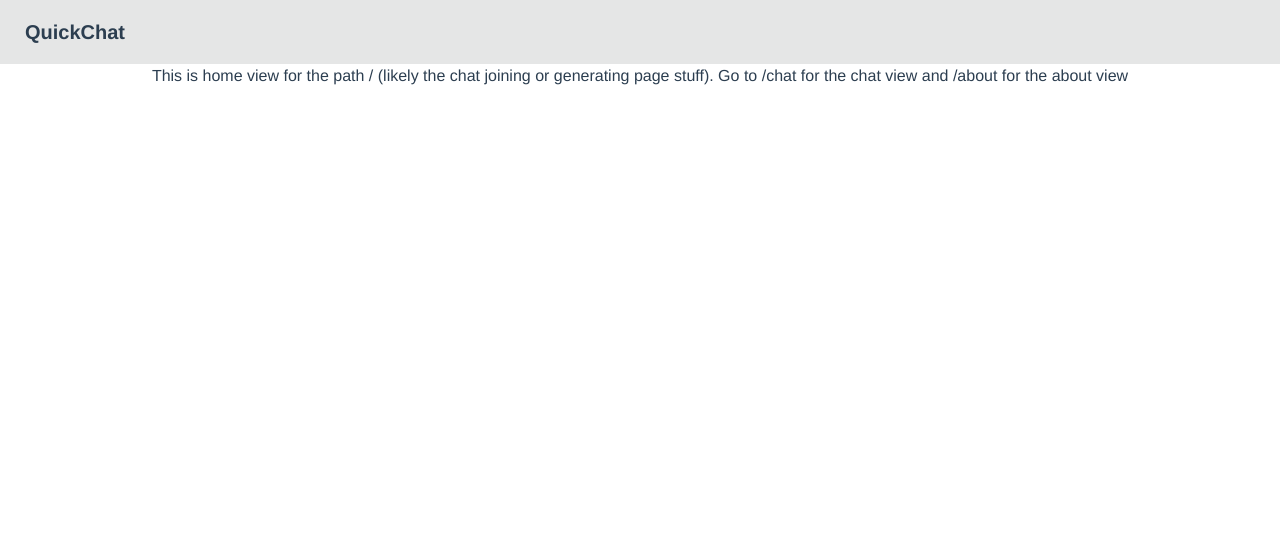
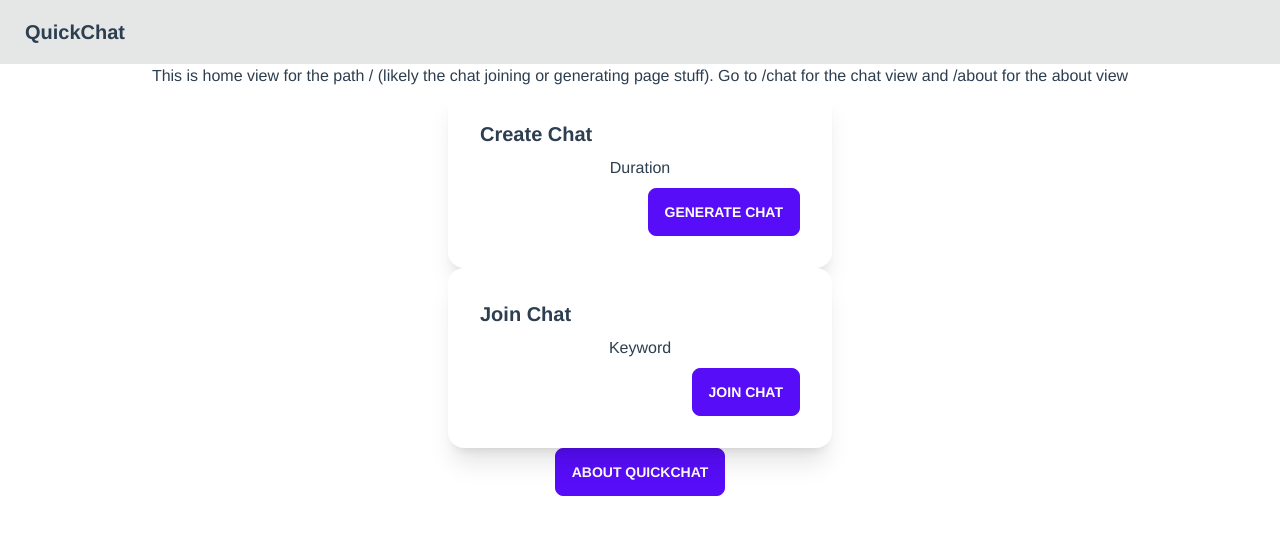
Before and after one commit to aroomvithavue/QuickChat, a Vue app in the folder frontend/: page /#/ in a window 1280 px wide. Shown: the top 534 px of the page. Built offline with nearby package versions, Linux system fonts and the light colour scheme.

Commit message:
fixing routes and page for basic home

```diff
--- a/frontend/src/components/common/TopHeader.vue
+++ b/frontend/src/components/common/TopHeader.vue
@@ -1,5 +1,5 @@
 <template>
   <div class="navbar bg-base-300">
-    <a class="btn btn-ghost normal-case text-xl">QuickChat</a>
+    <a href="/" class="btn btn-ghost normal-case text-xl">QuickChat</a>
   </div>
 </template>
--- a/frontend/src/views/HomeView.vue
+++ b/frontend/src/views/HomeView.vue
@@ -1,8 +1,37 @@
 <template>
-  <div class="about">
+  <main>
     <h1>
       This is home view for the path / (likely the chat joining or generating
       page stuff). Go to /chat for the chat view and /about for the about view
     </h1>
-  </div>
+
+    <center>
+      <div class="card w-96 bg-base-100 shadow-xl">
+        <div class="card-body">
+          <h2 class="card-title">Create Chat</h2>
+          <p>Duration</p>
+          <div class="card-actions justify-end">
+            <a href="#/chat" class="link link-primary"
+              ><button class="btn btn-primary">Generate Chat</button></a
+            >
+          </div>
+        </div>
+      </div>
+
+      <div class="card w-96 bg-base-100 shadow-xl">
+        <div class="card-body">
+          <h2 class="card-title">Join Chat</h2>
+          <p>Keyword</p>
+          <div class="card-actions justify-end">
+            <a href="#/chat" class="link link-primary"
+              ><button class="btn btn-primary">Join Chat</button></a
+            >
+          </div>
+        </div>
+      </div>
+      <a href="#/about" class="link link-primary">
+        <button class="btn btn-primary">About QuickChat</button></a
+      >
+    </center>
+  </main>
 </template>
```
